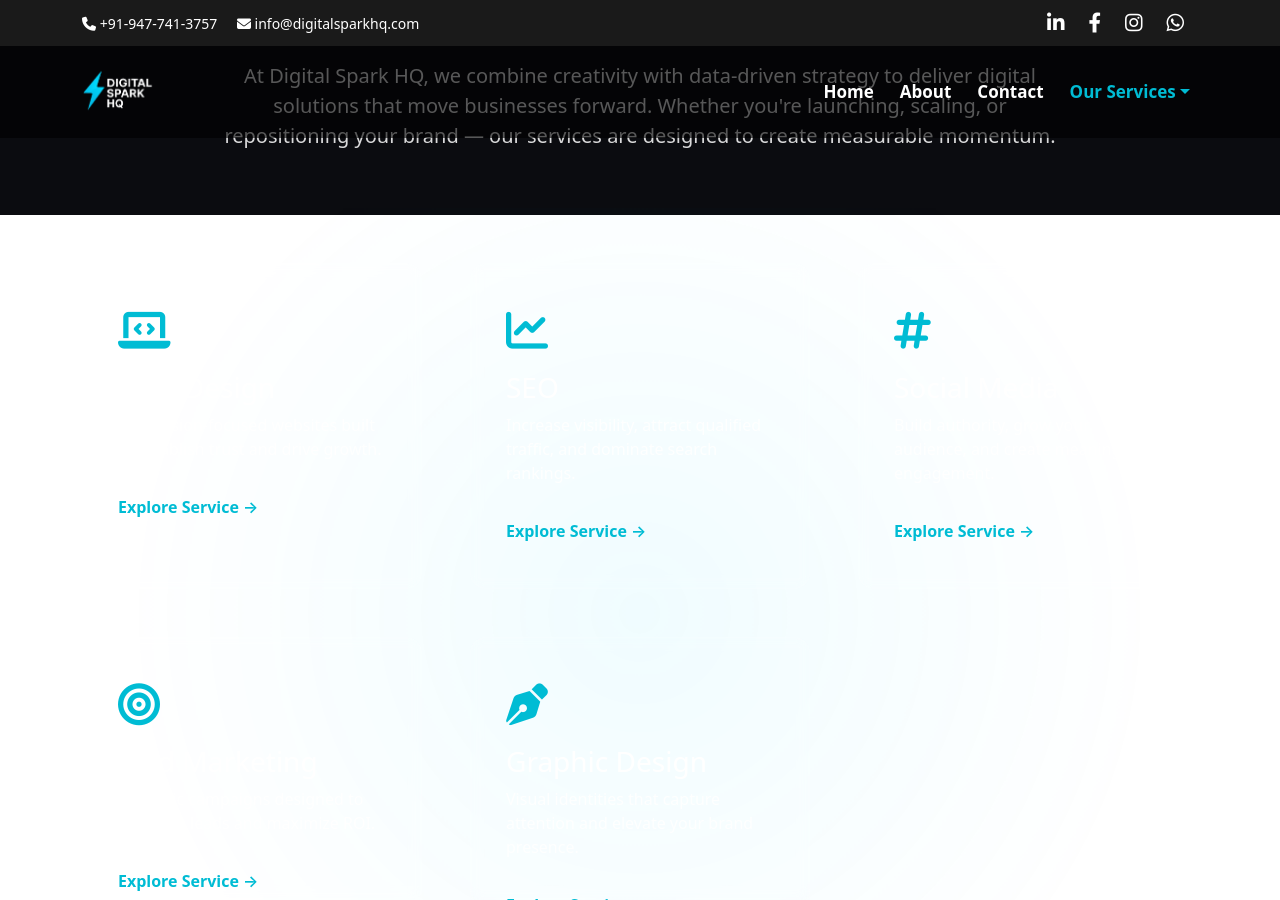
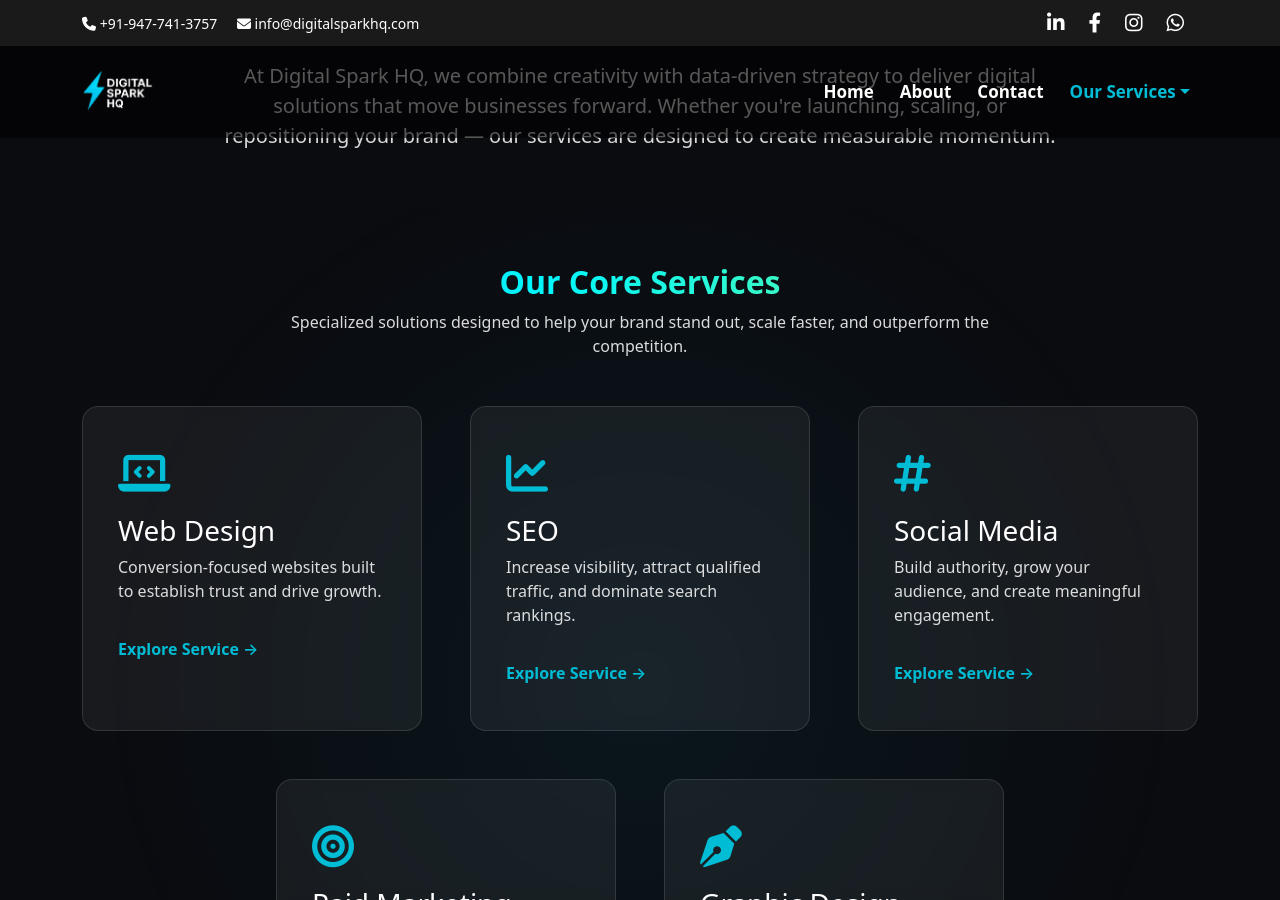
Before and after one commit to Iambiswajit-C/digitalsparkhq, a Jekyll site: the page built from services.md, in a window 1280 px wide and 900 px high, scrolled down 859 px. Built offline with Jekyll 4.4.1, drawn with Linux system fonts in a browser that asks for light colours.

Commit message:
Update services.md

```diff
--- a/services.md
+++ b/services.md
@@ -46,11 +46,24 @@
 <!-- Service Cards -->
 <section class="py-5 text-white position-relative">
 
+<div class="service-dark-bg"></div>
 <div class="vision-bg"></div>
 
+
 <div class="container fade-in">
+<div class="text-center mb-5">
 
-<div class="row g-5">
+<h2 class="gradient-text fw-bold">
+Our Core Services
+</h2>
+
+<p class="text-white-75 mx-auto" style="max-width:750px;">
+Specialized solutions designed to help your brand stand out, scale faster, and outperform the competition.
+</p>
+
+</div>
+
+<div class="row g-5 justify-content-center">
 
 <!-- Web Design -->
 <div class="col-lg-4 col-md-6">
```
